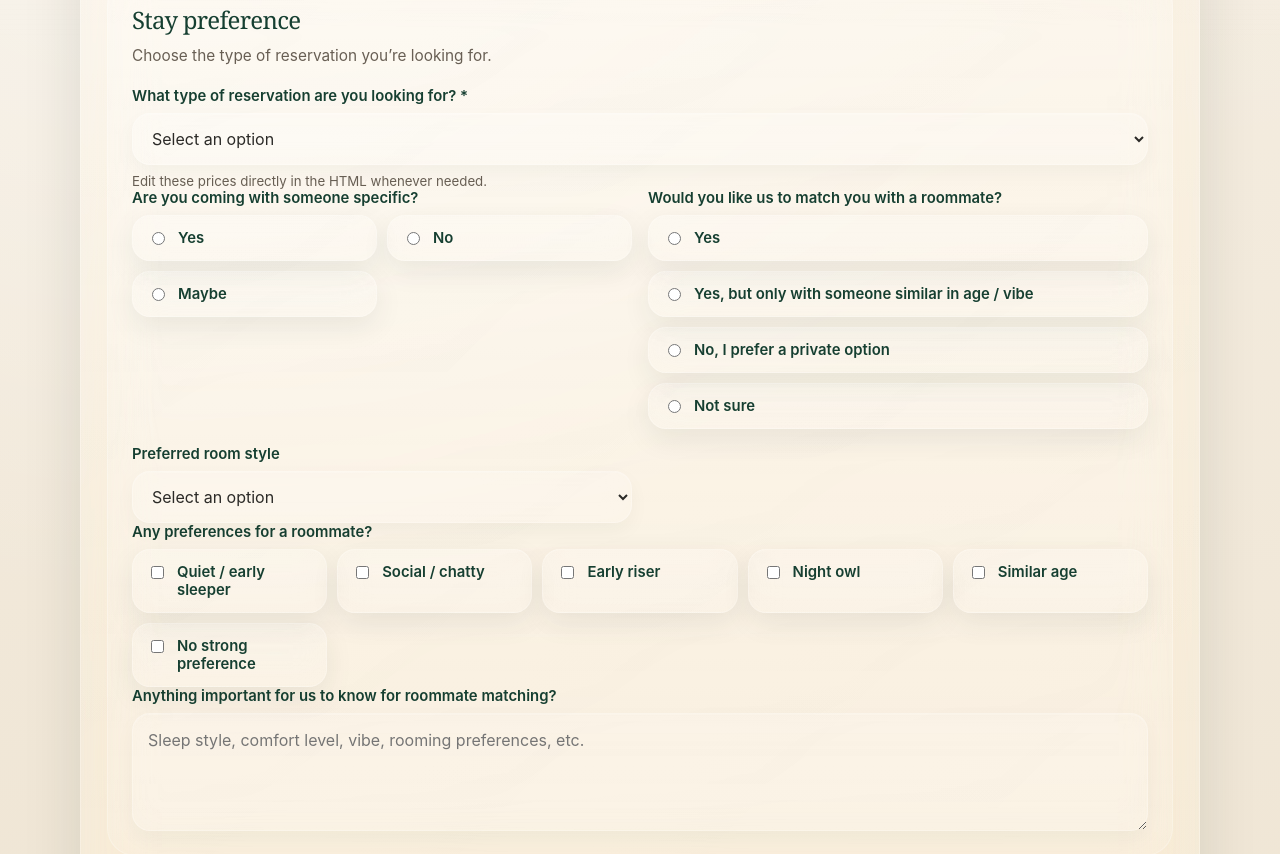
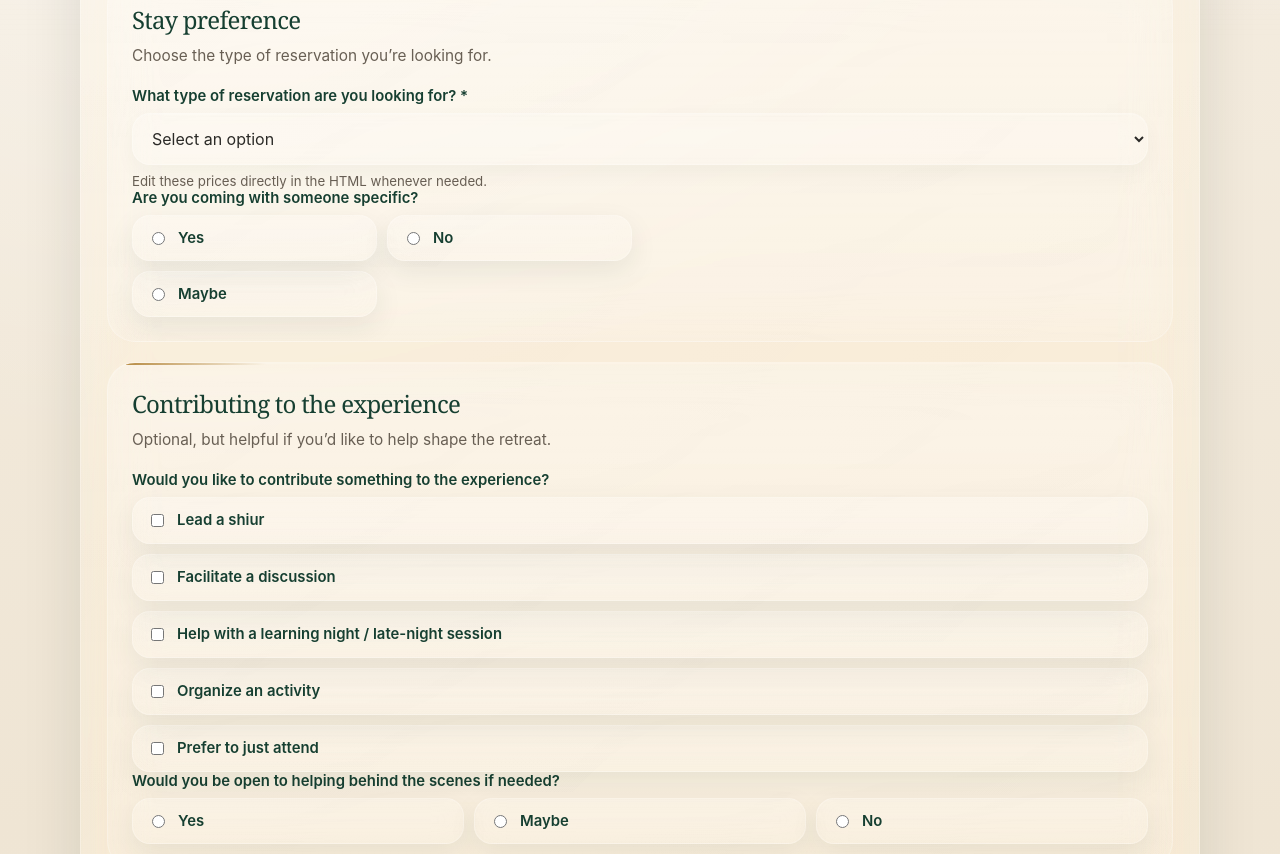
Before and after one commit to lschacht99/Hamsa-Nomads, a plain HTML site: page Forms/apply.html in a window 1280 px wide. Shown: the part 765-1619 px from the top of the page. Drawn offline with Linux system fonts and the light colour scheme.

Commit message:
Update apply.html
v4

```diff
--- a/Forms/apply.html
+++ b/Forms/apply.html
@@ -682,74 +682,6 @@
               <label for="room_with_name">Who would you like to room with?</label>
               <input type="text" id="room_with_name" name="room_with_name" />
             </div>
-
-            <div class="field">
-              <label>Would you like us to match you with a roommate?</label>
-              <div class="radio-group">
-                <label class="radio-item">
-                  <input type="radio" name="roommate_match" value="Yes" />
-                  <span>Yes</span>
-                </label>
-                <label class="radio-item">
-                  <input type="radio" name="roommate_match" value="Yes, but only with someone similar in age / vibe" />
-                  <span>Yes, but only with someone similar in age / vibe</span>
-                </label>
-                <label class="radio-item">
-                  <input type="radio" name="roommate_match" value="No, I prefer a private option" />
-                  <span>No, I prefer a private option</span>
-                </label>
-                <label class="radio-item">
-                  <input type="radio" name="roommate_match" value="Not sure" />
-                  <span>Not sure</span>
-                </label>
-              </div>
-            </div>
-
-            <div class="field">
-              <label for="room_style_preference">Preferred room style</label>
-              <select id="room_style_preference" name="room_style_preference">
-                <option value="">Select an option</option>
-                <option value="Private room">Private room</option>
-                <option value="Shared room">Shared room</option>
-                <option value="Either works">Either works</option>
-                <option value="Cheapest option available">Cheapest option available</option>
-              </select>
-            </div>
-          </div>
-
-          <div class="field">
-            <label>Any preferences for a roommate?</label>
-            <div class="choices inline">
-              <label class="check-item">
-                <input type="checkbox" name="roommate_preferences" value="Quiet / early sleeper" />
-                <span>Quiet / early sleeper</span>
-              </label>
-              <label class="check-item">
-                <input type="checkbox" name="roommate_preferences" value="Social / chatty" />
-                <span>Social / chatty</span>
-              </label>
-              <label class="check-item">
-                <input type="checkbox" name="roommate_preferences" value="Early riser" />
-                <span>Early riser</span>
-              </label>
-              <label class="check-item">
-                <input type="checkbox" name="roommate_preferences" value="Night owl" />
-                <span>Night owl</span>
-              </label>
-              <label class="check-item">
-                <input type="checkbox" name="roommate_preferences" value="Similar age" />
-                <span>Similar age</span>
-              </label>
-              <label class="check-item">
-                <input type="checkbox" name="roommate_preferences" value="No strong preference" />
-                <span>No strong preference</span>
-              </label>
-            </div>
-          </div>
-
-          <div class="field">
-            <label for="roommate_notes">Anything important for us to know for roommate matching?</label>
-            <textarea id="roommate_notes" name="roommate_notes" placeholder="Sleep style, comfort level, vibe, rooming preferences, etc."></textarea>
           </div>
         </div>
 
@@ -1005,14 +937,21 @@
             <label for="anything_else">Anything else you’d like us to know?</label>
             <textarea id="anything_else" name="anything_else" placeholder="Questions, details, concerns, schedule notes, anything helpful for us to know."></textarea>
           </div>
+
+          <div class="field">
+            <label class="check-item">
+              <input type="checkbox" id="agree_rules" name="agree_rules" value="Yes" required />
+              <span>I agree to the rules etc *</span>
+            </label>
+          </div>
         </div>
 
         <div class="submit-wrap">
           <button type="submit" class="submit-btn" id="submitBtn">Submit application</button>
           <div id="formStatus" class="status" role="status" aria-live="polite"></div>
           <div class="footer-note">
-            By submitting, you’re sharing information that may be used for room matching,
-            food planning, and retreat coordination.
+            By submitting, you’re sharing information that may be used for food planning,
+            retreat coordination, and general hosting logistics.
           </div>
         </div>
       </form>
@@ -1020,7 +959,7 @@
   </div>
 
   <script>
-    const SCRIPT_URL = "https://script.google.com/macros/s/AKfycbwSTOAnGsRKxa2itRPylbbcHC9gDgmqALQKzTS0Jzz5NcMJ00xqOj8UpKvUk8-82LoU/exec";
+    const SCRIPT_URL = "https://script.google.com/macros/s/AKfycbxyDX0nGOBzayk0L3k_jH9IE5RXrQE-W-svlA7lBb4/dev";
 
     const VALID_COUPONS = [
       "HAMSA10",
@@ -1109,10 +1048,6 @@
         reservation_type: document.getElementById("reservation_type").value,
         coming_with_someone: selectedRadioValue("coming_with_someone"),
         room_with_name: document.getElementById("room_with_name").value.trim(),
-        roommate_match: selectedRadioValue("roommate_match"),
-        room_style_preference: document.getElementById("room_style_preference").value,
-        roommate_preferences: selectedCheckboxValues("roommate_preferences").join(" | "),
-        roommate_notes: document.getElementById("roommate_notes").value.trim(),
 
         contribution_types: selectedCheckboxValues("contribution_types").join(" | "),
         help_open: selectedRadioValue("help_open"),
@@ -1135,6 +1070,7 @@
 
         retreat_hopes: document.getElementById("retreat_hopes").value.trim(),
         anything_else: document.getElementById("anything_else").value.trim(),
+        agree_rules: document.getElementById("agree_rules").checked ? "Yes" : "No",
 
         submitted_at: submittedAtInput.value
       };
@@ -1150,6 +1086,13 @@
           return false;
         }
       }
+
+      if (!document.getElementById("agree_rules").checked) {
+        document.getElementById("agree_rules").focus();
+        showStatus("Please agree to the rules before submitting.", "error");
+        return false;
+      }
+
       return true;
     }
 
```
